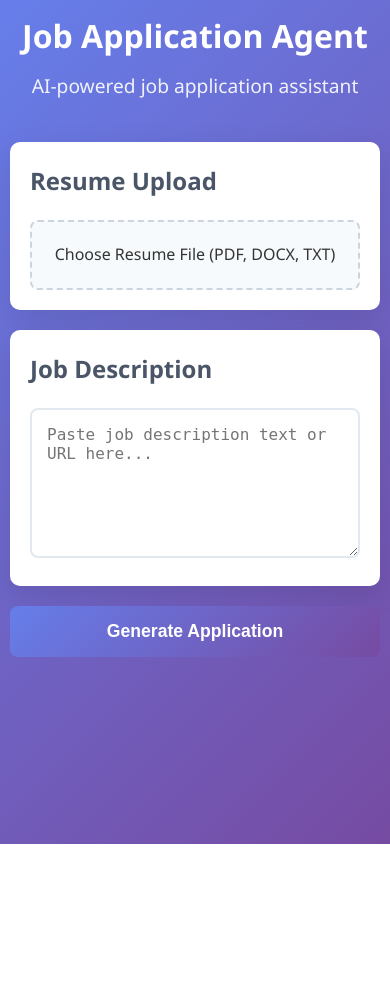
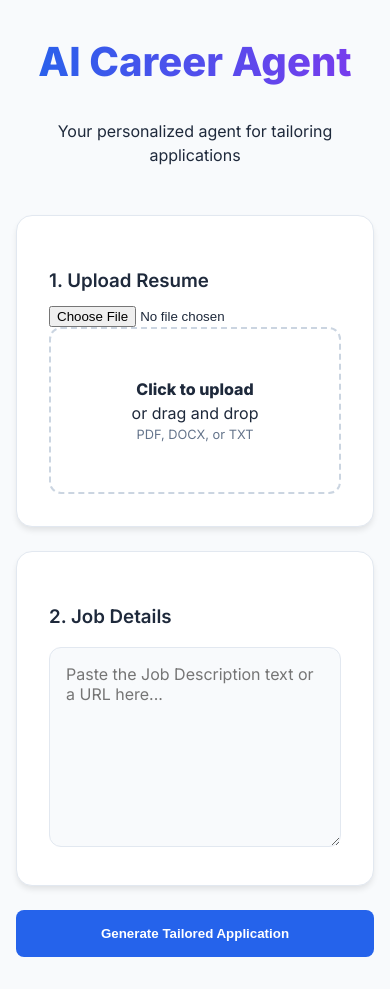
Before and after one commit to YuvMukhi/Job-Application-Agent, a Flask app: page / in a window 390 px wide. Before the commit the page ends 844 px from the top, so only its background shows below. Run offline with Flask 3, Linux system fonts and the light colour scheme.

Commit message:
changes in static and templates

```diff
--- a/static/script.js
+++ b/static/script.js
@@ -1,63 +1,93 @@
-const form = document.getElementById('applicationForm');
-
-if (window.location.protocol === 'file:') {
-    const error = document.getElementById('error');
-    document.getElementById('errorMessage').textContent = 'Please open the site through the Flask server using `python web.py`, not by opening index.html directly.';
-    error.style.display = 'block';
-    form.querySelector('button[type="submit"]').disabled = true;
-} else {
-    form.addEventListener('submit', async function(e) {
+document.getElementById('applicationForm').addEventListener('submit', async function(e) {
     e.preventDefault();
 
     const formData = new FormData(this);
+    const mainUI = document.getElementById('main-interface');
+    const loading = document.getElementById('loading');
+    const results = document.getElementById('results');
+    const statusText = document.getElementById('status-text');
 
-        // Show loading
-        document.getElementById('loading').style.display = 'block';
-        document.getElementById('results').style.display = 'none';
-        document.getElementById('error').style.display = 'none';
+    // UI State Management
+    mainUI.style.display = 'none';
+    loading.style.display = 'block';
 
+    // Simulated status updates
+    const steps = ["Parsing your resume...", "Researching company culture...", "Tailoring experience bullets...", "Writing cover letter..."];
+    let stepIdx = 0;
+    const interval = setInterval(() => {
+        if (stepIdx < steps.length) {
+            statusText.innerText = steps[stepIdx];
+            stepIdx++;
+        }
+    }, 5000);
+
+    // Function to handle the request with a retry for 503 errors
+    async function processApplication(retries = 2) {
         try {
-            const url = `${window.location.origin}/process`;
-            const response = await fetch(url, {
+            const response = await fetch('/process', {
                 method: 'POST',
                 body: formData
             });
 
-            if (!response.ok) {
-                const text = await response.text();
-                throw new Error(`Server error ${response.status}: ${text}`);
+            // Handle 503 Specific Logic
+            if (response.status === 503 && retries > 0) {
+                statusText.innerText = "AI is busy, retrying in 5 seconds...";
+                await new Promise(resolve => setTimeout(resolve, 5000));
+                return processApplication(retries - 1);
             }
 
             const data = await response.json();
+            if (data.error) throw new Error(data.error);
+            return data;
 
-            if (data.error) {
-                throw new Error(data.error);
+        } catch (error) {
+            throw error;
+        }
     }
 
-            // Display results
+    try {
+        const data = await processApplication();
+        clearInterval(interval);
+
+        // Populate Content
         document.getElementById('companyBrief').textContent = data.company_brief;
         document.getElementById('tailoredResume').textContent = data.tailored_resume;
         document.getElementById('coverLetter').textContent = data.cover_letter;
 
-            document.getElementById('loading').style.display = 'none';
-            document.getElementById('results').style.display = 'block';
+        /** * FIX FOR DOWNLOAD LINKS:
+         * Your packager.py creates files like 'tailored_resume_Company.docx'.
+         * We extract the company name from the backend response context or
+         * assume the standard naming used in your download buttons.
+         */
+        const companySuffix = data.company_name ? `_${data.company_name.replace(/\s+/g, '_')}` : '';
+
+        // Update download links to match the logic in packager.py
+        document.getElementById('dl-resume').href = `/download/tailored_resume${companySuffix}.docx`;
+        document.getElementById('dl-cover').href = `/download/cover_letter${companySuffix}.docx`;
+
+        loading.style.display = 'none';
+        results.style.display = 'block';
 
     } catch (error) {
-            console.error(error);
-            document.getElementById('loading').style.display = 'none';
-            document.getElementById('errorMessage').textContent = error.message;
-            document.getElementById('error').style.display = 'block';
+        clearInterval(interval);
+        // User-friendly error message for 503 spikes
+        if (error.message.includes("503") || error.message.includes("UNAVAILABLE")) {
+            alert("The AI service is currently overloaded. Please wait a moment and try again.");
+        } else {
+            alert("Error: " + error.message);
+        }
+        mainUI.style.display = 'block';
+        loading.style.display = 'none';
     }
 });
-}
 
-// File upload feedback
+// Improved File Upload Visual
 document.getElementById('resume').addEventListener('change', function(e) {
-    const file = e.target.files[0];
-    if (file) {
-        const label = e.target.nextElementSibling;
-        label.textContent = `Selected: ${file.name}`;
-        label.style.borderColor = '#48bb78';
-        label.style.background = '#f0fff4';
+    const fileName = e.target.files[0]?.name;
+    if (fileName) {
+        const label = this.nextElementSibling;
+        label.innerHTML = `<strong>File Selected:</strong><br>${fileName}`;
+        label.style.borderColor = '#2563eb';
+        label.style.background = '#eff6ff';
     }
 });
--- a/static/style.css
+++ b/static/style.css
@@ -1,208 +1,115 @@
-* {
-    margin: 0;
-    padding: 0;
-    box-sizing: border-box;
+:root {
+    --primary: #2563eb;
+    --primary-hover: #1d4ed8;
+    --bg: #f8fafc;
+    --card-bg: #ffffff;
+    --text-main: #1e293b;
+    --text-muted: #64748b;
 }
 
 body {
-    font-family: 'Segoe UI', Tahoma, Geneva, Verdana, sans-serif;
-    line-height: 1.6;
-    color: #333;
-    background: linear-gradient(135deg, #667eea 0%, #764ba2 100%);
-    min-height: 100vh;
+    font-family: 'Inter', system-ui, sans-serif;
+    background-color: var(--bg);
+    color: var(--text-main);
+    line-height: 1.5;
+    margin: 0;
 }
 
 .container {
-    max-width: 800px;
-    margin: 0 auto;
-    padding: 20px;
+    max-width: 900px;
+    margin: 2rem auto;
+    padding: 0 1rem;
 }
 
+/* Glassmorphism Header */
 header {
     text-align: center;
-    margin-bottom: 40px;
-    color: white;
+    margin-bottom: 3rem;
 }
 
 header h1 {
     font-size: 2.5rem;
-    margin-bottom: 10px;
+    font-weight: 800;
+    background: linear-gradient(to right, #2563eb, #7c3aed);
+    -webkit-background-clip: text;
+    -webkit-text-fill-color: transparent;
 }
 
-header p {
-    font-size: 1.2rem;
-    opacity: 0.9;
+/* Modern Form Cards */
+.form-section {
+    background: var(--card-bg);
+    padding: 2rem;
+    border-radius: 1rem;
+    box-shadow: 0 4px 6px -1px rgba(0, 0, 0, 0.1);
+    margin-bottom: 1.5rem;
+    border: 1px solid #e2e8f0;
 }
 
-.form-section {
-    background: white;
-    padding: 30px;
-    border-radius: 10px;
-    box-shadow: 0 10px 30px rgba(0,0,0,0.1);
-    margin-bottom: 20px;
-}
-
-.form-section h2 {
-    color: #4a5568;
-    margin-bottom: 20px;
-    font-size: 1.5rem;
-}
-
-.file-upload {
-    position: relative;
-    display: inline-block;
-    width: 100%;
-}
-
-.file-upload input[type="file"] {
-    position: absolute;
-    opacity: 0;
-    width: 100%;
-    height: 100%;
+/* Drag & Drop Area */
+.file-upload label {
+    display: flex;
+    flex-direction: column;
+    align-items: center;
+    padding: 3rem;
+    border: 2px dashed #cbd5e1;
+    border-radius: 0.75rem;
     cursor: pointer;
-}
-
-.file-upload label {
-    display: block;
-    padding: 20px;
-    border: 2px dashed #cbd5e0;
-    border-radius: 8px;
-    text-align: center;
-    cursor: pointer;
-    transition: all 0.3s ease;
-    background: #f7fafc;
+    transition: all 0.2s ease;
 }
 
 .file-upload label:hover {
-    border-color: #667eea;
-    background: #edf2f7;
+    border-color: var(--primary);
+    background: #eff6ff;
 }
 
-textarea {
-    width: 100%;
-    min-height: 150px;
-    padding: 15px;
-    border: 2px solid #e2e8f0;
-    border-radius: 8px;
-    font-size: 1rem;
-    resize: vertical;
-    transition: border-color 0.3s ease;
+/* Loading Animation */
+.spinner {
+    width: 50px;
+    height: 50px;
+    border: 4px solid #e2e8f0;
+    border-top: 4px solid var(--primary);
+    border-radius: 50%;
+    animation: spin 1s linear infinite;
+    margin: 2rem auto;
 }
 
-textarea:focus {
-    outline: none;
-    border-color: #667eea;
-    box-shadow: 0 0 0 3px rgba(102, 126, 234, 0.1);
+@keyframes spin { 100% { transform: rotate(360deg); } }
+
+/* Results Grid */
+.results-grid {
+    display: grid;
+    gap: 1.5rem;
+    margin-top: 2rem;
+}
+
+.result-card {
+    background: white;
+    padding: 1.5rem;
+    border-radius: 0.75rem;
+    border-left: 4px solid var(--primary);
+    box-shadow: 0 2px 4px rgba(0,0,0,0.05);
+}
+
+.content-box {
+    background: #f1f5f9;
+    padding: 1rem;
+    border-radius: 0.5rem;
+    font-size: 0.9rem;
+    max-height: 200px;
+    overflow-y: auto;
+    white-space: pre-wrap;
 }
 
 .btn-primary {
-    display: block;
     width: 100%;
-    padding: 15px;
-    background: linear-gradient(135deg, #667eea 0%, #764ba2 100%);
+    background: var(--primary);
     color: white;
+    padding: 1rem;
+    border-radius: 0.5rem;
+    font-weight: 600;
     border: none;
-    border-radius: 8px;
-    font-size: 1.1rem;
-    font-weight: 600;
     cursor: pointer;
-    transition: transform 0.2s ease;
+    transition: background 0.2s;
 }
 
-.btn-primary:hover {
-    transform: translateY(-2px);
-}
-
-.btn-secondary {
-    display: inline-block;
-    padding: 10px 20px;
-    background: #4a5568;
-    color: white;
-    text-decoration: none;
-    border-radius: 6px;
-    margin: 5px;
-    transition: background 0.3s ease;
-}
-
-.btn-secondary:hover {
-    background: #2d3748;
-}
-
-.loading {
-    text-align: center;
-    color: white;
-    margin: 40px 0;
-}
-
-.spinner {
-    border: 4px solid rgba(255,255,255,0.3);
-    border-top: 4px solid white;
-    border-radius: 50%;
-    width: 40px;
-    height: 40px;
-    animation: spin 1s linear infinite;
-    margin: 0 auto 20px;
-}
-
-@keyframes spin {
-    0% { transform: rotate(0deg); }
-    100% { transform: rotate(360deg); }
-}
-
-.results {
-    background: white;
-    padding: 30px;
-    border-radius: 10px;
-    box-shadow: 0 10px 30px rgba(0,0,0,0.1);
-    margin-top: 30px;
-}
-
-.result-section {
-    margin-bottom: 30px;
-}
-
-.result-section h3 {
-    color: #4a5568;
-    margin-bottom: 15px;
-    border-bottom: 2px solid #667eea;
-    padding-bottom: 5px;
-}
-
-.content {
-    background: #f7fafc;
-    padding: 20px;
-    border-radius: 8px;
-    white-space: pre-wrap;
-    font-family: 'Courier New', monospace;
-    line-height: 1.5;
-    max-height: 300px;
-    overflow-y: auto;
-}
-
-.downloads {
-    text-align: center;
-    margin-top: 30px;
-}
-
-.error {
-    background: #fed7d7;
-    color: #c53030;
-    padding: 20px;
-    border-radius: 8px;
-    margin-top: 20px;
-    text-align: center;
-}
-
-@media (max-width: 600px) {
-    .container {
-        padding: 10px;
-    }
-
-    header h1 {
-        font-size: 2rem;
-    }
-
-    .form-section {
-        padding: 20px;
-    }
-}
+.btn-primary:hover { background: var(--primary-hover); }
--- a/templates/index.html
+++ b/templates/index.html
@@ -3,69 +3,104 @@
 <head>
     <meta charset="UTF-8">
     <meta name="viewport" content="width=device-width, initial-scale=1.0">
-    <title>Job Application Agent</title>
+    <title>AI Career Agent</title>
     <link rel="stylesheet" href="{{ url_for('static', filename='style.css') }}">
+    <link href="https://fonts.googleapis.com/css2?family=Inter:wght@400;600;800&display=swap" rel="stylesheet">
+    <style>
+        /* Specific sizing fix for the JD text box */
+        #jd_text {
+            width: 100%;
+            min-height: 200px; /* Increased height for better visibility */
+            padding: 1rem;
+            border: 1px solid #e2e8f0;
+            border-radius: 0.75rem;
+            font-family: 'Inter', sans-serif;
+            font-size: 1rem;
+            resize: vertical; /* Allows user to adjust height if needed */
+            box-sizing: border-box; /* Ensures padding doesn't break width */
+            margin-top: 0.5rem;
+            background-color: #f8fafc;
+            transition: border-color 0.2s, box-shadow 0.2s;
+        }
+
+        #jd_text:focus {
+            outline: none;
+            border-color: #2563eb;
+            box-shadow: 0 0 0 3px rgba(37, 99, 235, 0.1);
+            background-color: #ffffff;
+        }
+
+        /* Ensuring form sections look consistent */
+        .form-section h3 {
+            margin-bottom: 0.5rem;
+            color: #1e293b;
+            font-weight: 600;
+        }
+    </style>
 </head>
 <body>
     <div class="container">
         <header>
-            <h1>Job Application Agent</h1>
-            <p>AI-powered job application assistant</p>
+            <h1>AI Career Agent</h1>
+            <p>Your personalized agent for tailoring applications</p>
         </header>
 
-        <form id="applicationForm" enctype="multipart/form-data">
+        <div id="main-interface">
+            <form id="applicationForm">
                 <div class="form-section">
-                <h2>Resume Upload</h2>
+                    <h3>1. Upload Resume</h3>
                     <div class="file-upload">
                         <input type="file" id="resume" name="resume" accept=".pdf,.docx,.txt" required>
-                    <label for="resume">Choose Resume File (PDF, DOCX, TXT)</label>
+                        <label for="resume">
+                            <strong>Click to upload</strong> or drag and drop
+                            <span style="font-size: 0.8rem; color: #64748b;">PDF, DOCX, or TXT</span>
+                        </label>
                     </div>
                 </div>
 
                 <div class="form-section">
-                <h2>Job Description</h2>
-                <textarea id="jd_text" name="jd_text" placeholder="Paste job description text or URL here..." required></textarea>
+                    <h3>2. Job Details</h3>
+                    <textarea id="jd_text" name="jd_text" placeholder="Paste the Job Description text or a URL here..." required></textarea>
                 </div>
 
-            <button type="submit" class="btn-primary">Generate Application</button>
+                <button type="submit" class="btn-primary">Generate Tailored Application</button>
             </form>
-
-        <div id="loading" class="loading" style="display: none;">
-            <div class="spinner"></div>
-            <p>Processing your application...</p>
         </div>
 
-        <div id="results" class="results" style="display: none;">
-            <h2>Generated Application</h2>
-
-            <div class="result-section">
-                <h3>Company Brief</h3>
-                <div id="companyBrief" class="content"></div>
+        <div id="loading" style="display: none; text-align: center; margin-top: 3rem;">
+            <div class="spinner"></div>
+            <h2 id="status-text">Agents are researching...</h2>
+            <p style="color: #64748b;">This usually takes 20-30 seconds.</p>
         </div>
 
-            <div class="result-section">
-                <h3>Tailored Resume</h3>
-                <div id="tailoredResume" class="content"></div>
+        <div id="results" style="display: none;">
+            <div class="results-grid">
+                <div class="result-card">
+                    <h4>Company Research</h4>
+                    <div id="companyBrief" class="content-box"></div>
                 </div>
 
-            <div class="result-section">
-                <h3>Cover Letter</h3>
-                <div id="coverLetter" class="content"></div>
+                <div class="result-card">
+                    <h4>Tailored Resume Preview</h4>
+                    <div id="tailoredResume" class="content-box"></div>
                 </div>
 
-            <div class="downloads">
-                <h3>Download Files</h3>
-                <a href="/download/tailored_resume.docx" class="btn-secondary">Download Resume</a>
-                <a href="/download/cover_letter.docx" class="btn-secondary">Download Cover Letter</a>
-                <a href="/download/company_brief.docx" class="btn-secondary">Download Company Brief</a>
+                <div class="result-card">
+                    <h4>Cover Letter Preview</h4>
+                    <div id="coverLetter" class="content-box"></div>
                 </div>
             </div>
 
-        <div id="error" class="error" style="display: none;">
-            <p id="errorMessage"></p>
+            <div class="form-section" style="text-align: center; margin-top: 2rem;">
+                <h3>Ready to Apply?</h3>
+                <div style="display: flex; gap: 10px; justify-content: center;">
+                    <a id="dl-resume" href="#" class="btn-primary" style="text-decoration: none;">Download Resume</a>
+                    <a id="dl-cover" href="#" class="btn-primary" style="text-decoration: none; background: #7c3aed;">Download Cover Letter</a>
+                </div>
+                <button onclick="location.reload()" style="margin-top: 1rem; background: none; border: none; color: #64748b; cursor: pointer; text-decoration: underline;">Start New Application</button>
             </div>
         </div>
-
+    </div>
     <script src="{{ url_for('static', filename='script.js') }}"></script>
 </body>
 </html>
```
Lines whose indentation alone changed are shown as unchanged.
